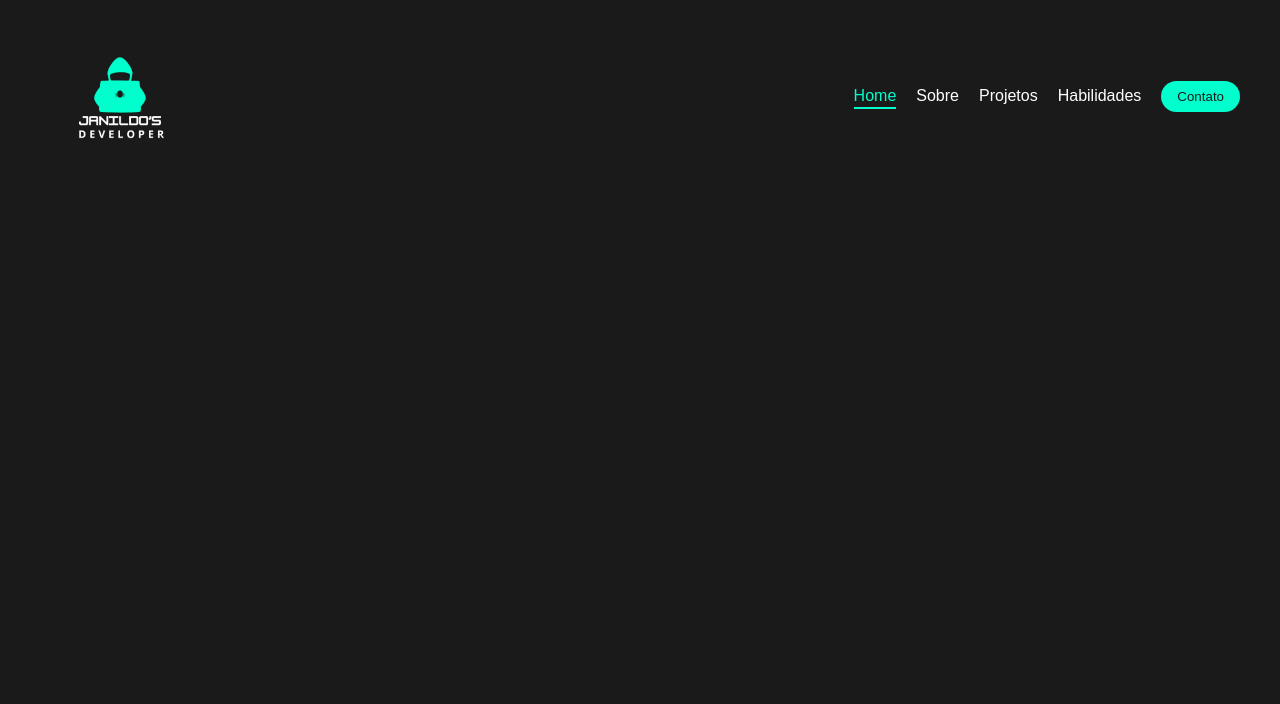
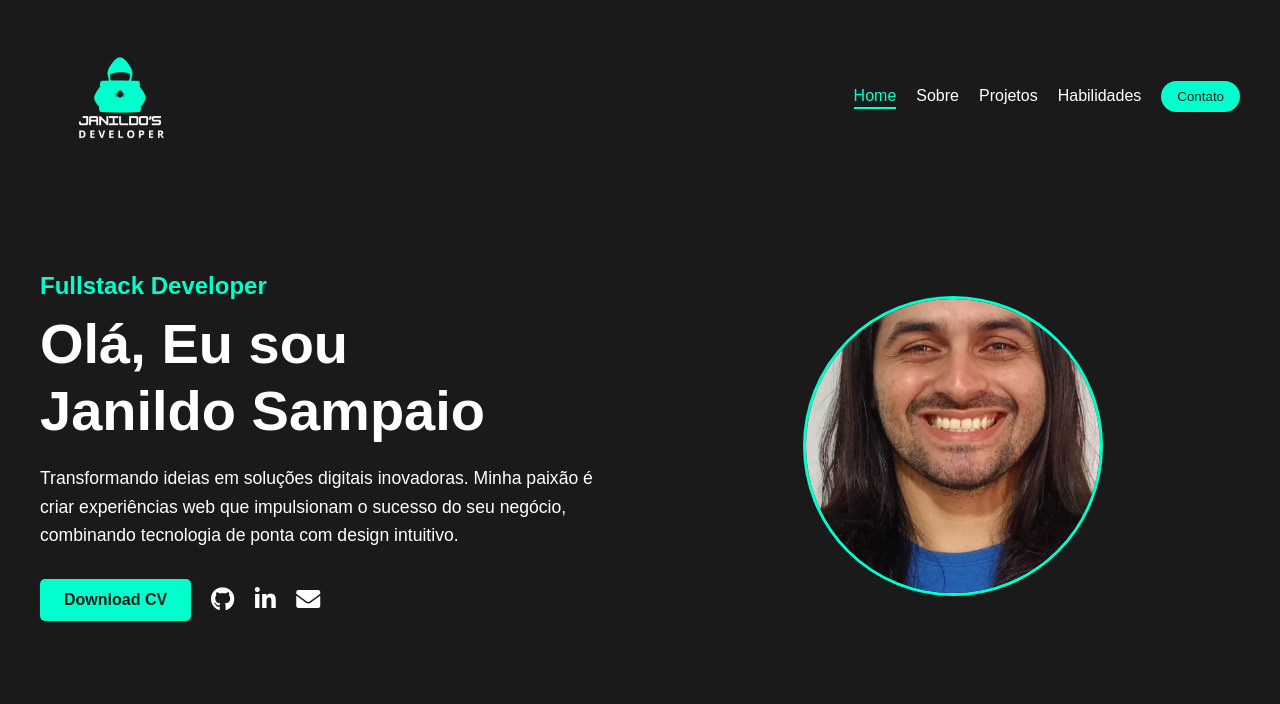
Before and after one commit to JanildoSampaio/myprofile, a plain HTML site: page index.html in a window 1280 px wide. Drawn offline with Linux system fonts and the light colour scheme.

Commit message:
add uma nova section

```diff
--- a/index.html
+++ b/index.html
@@ -5,6 +5,7 @@
     <meta name="viewport" content="width=device-width, initial-scale=1.0">
     <title>Janildo - Portfólio</title>
     <link rel="stylesheet" href="styles.css">
+    <link rel="stylesheet" href="https://cdnjs.cloudflare.com/ajax/libs/font-awesome/5.15.3/css/all.min.css">
 </head>
 <body>
     <header>
@@ -25,6 +26,28 @@
         <button class="contact-btn">Contato</button>
     </header>
 
+    <section class="presentation">
+        <div class="content">
+            <h3>Fullstack Developer</h3>
+            <h1>Olá, Eu sou<br>Janildo Sampaio</h1>
+            <p>Transformando ideias em soluções digitais inovadoras. Minha paixão é criar experiências web que impulsionam o sucesso do seu negócio, combinando tecnologia de ponta com design intuitivo.</p>
+            <div class="cta">
+                <a href="#" class="btn-download">Download CV</a>
+                <div class="social-icons">
+                    <a href="https://github.com/JanildoSampaio" target="_blank"><i class="fab fa-github"></i></a>
+                    <a href="https://www.linkedin.com/in/janildo-sampaio-cardoso/" target="_blank"><i class="fab fa-linkedin-in"></i></a>
+                    <a href="mailto:janildoscdev@gmail.com"><i class="fas fa-envelope"></i></a>
+                </div>
+            </div>
+        </div>
+        <div class="image-container">
+            <div class="image-wrapper">
+                <!-- Substitua 'sua-foto.jpg' pelo caminho real da sua foto -->
+                <img src="./img/janildoimgmenor.png" alt="Janildo Sampaio">
+            </div>
+        </div>
+    </section>
+
     <!-- O restante do conteúdo do seu portfólio será adicionado aqui -->
 
     <script src="script.js"></script>
--- a/styles.css
+++ b/styles.css
@@ -112,3 +112,89 @@ nav ul li a:hover {
     white-space: nowrap;
     background-color: #00ccaa; /* Cor ligeiramente diferente no hover */
 }
+
+/* Estilo da Section */
+
+.presentation {
+    display: flex;
+    justify-content: space-between;
+    align-items: center;
+    padding: 80px 0;
+    max-width: 1200px;
+    margin: 0 auto;
+}
+
+.content {
+    flex: 1;
+    padding-right: 50px;
+}
+
+h3 {
+    color: var(--accent-color);
+    font-size: 1.5rem;
+    margin-bottom: 10px;
+}
+
+h1 {
+    font-size: 3.5rem;
+    margin-bottom: 20px;
+    line-height: 1.2;
+}
+
+p {
+    font-size: 1.1rem;
+    margin-bottom: 30px;
+    line-height: 1.6;
+}
+
+.cta {
+    display: flex;
+    align-items: center;
+}
+
+.btn-download {
+    background-color: var(--accent-color);
+    color: var(--bg-color);
+    padding: 12px 24px;
+    border-radius: 5px;
+    text-decoration: none;
+    font-weight: bold;
+    margin-right: 20px;
+    transition: background-color 0.3s ease;
+}
+
+.btn-download:hover {
+    background-color: #00e6b8;
+}
+
+.social-icons a {
+    color: var(--text-color);
+    font-size: 1.5rem;
+    margin-right: 1rem;
+    transition: color 0.3s ease;
+}
+
+.social-icons a:hover {
+    color: var(--accent-color);
+}
+
+.image-container {
+    flex: 1;
+    display: flex;
+    justify-content: center;
+    align-items: center;
+}
+
+.image-wrapper {
+    width: 300px;
+    height: 300px;
+    border-radius: 50%;
+    overflow: hidden;
+    border: 3px solid var(--accent-color);
+}
+
+.image-wrapper img {
+    width: 100%;
+    height: 100%;
+    object-fit: cover;
+}
```
Also changed, not shown: img/background.jpg (deleted), img/brack2.jpg (deleted).
